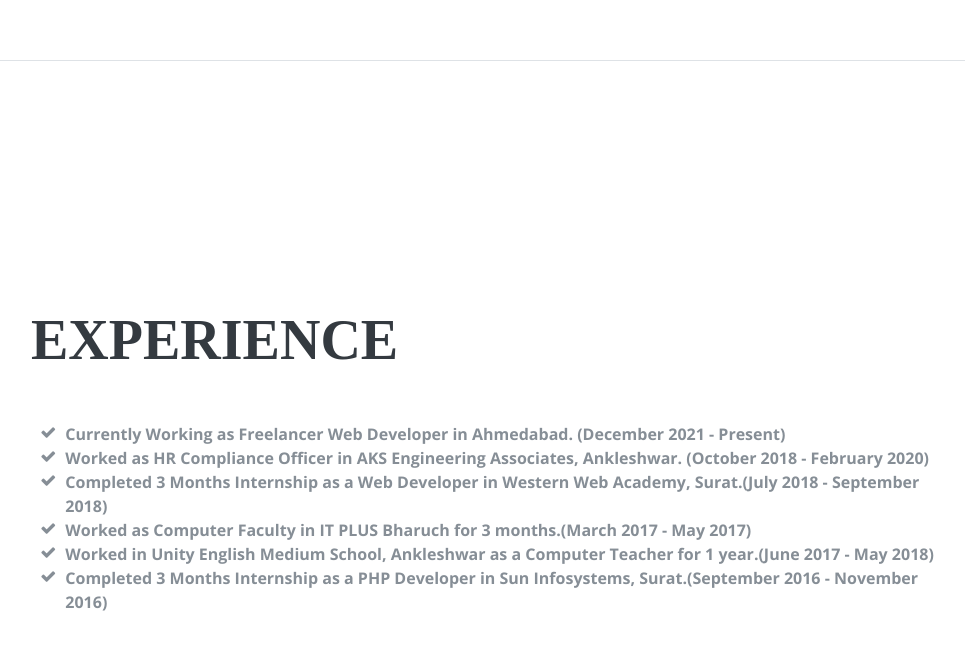
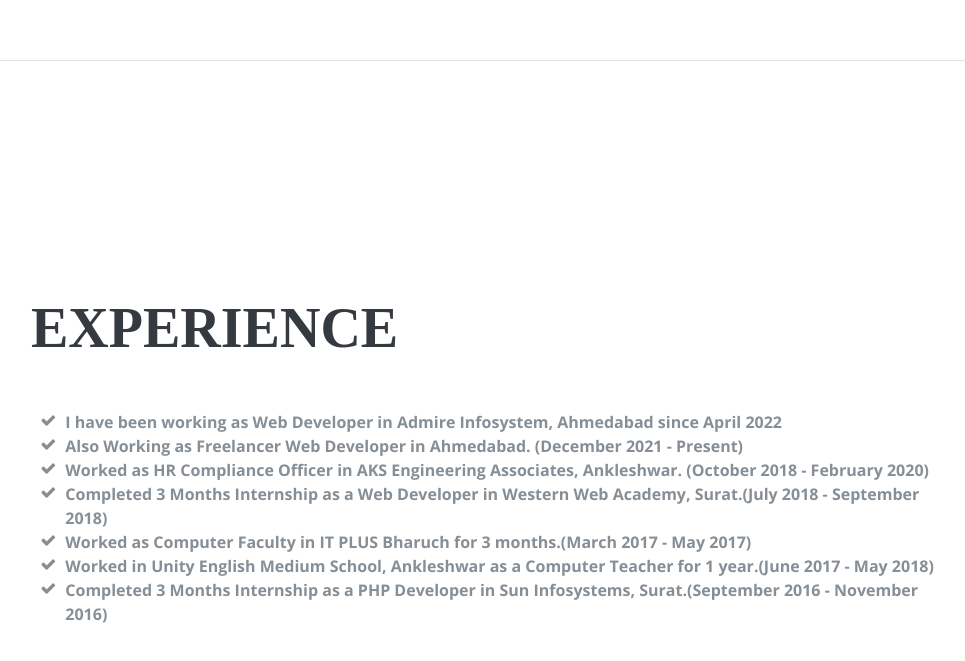
Before and after one commit to Brijisha/brijishadoshi.in, a plain HTML site: page index.html in a window 1280 px wide. Shown: the part 4258-4919 px from the top of the page, without its empty margins (289-1254 px from the left). Drawn offline with nearby package versions, Linux system fonts and the light colour scheme; a web font is replaced by a local one.

Commit message:
Chang in Experience

```diff
--- a/index.html
+++ b/index.html
@@ -318,7 +318,8 @@
             <div class="my-auto">
               <h2 class="mb-5">Experience</h2>
               <ul class="fa-ul mb-0">
-                <li><i class="fa-li fa fa-check"></i>Currently Working as Freelancer Web Developer in Ahmedabad. (December 2021 - Present)</li>
+                <li><i class="fa-li fa fa-check"></i>I have been working as Web Developer in Admire Infosystem, Ahmedabad since April 2022</li>
+                <li><i class="fa-li fa fa-check"></i>Also Working as Freelancer Web Developer in Ahmedabad. (December 2021 - Present)</li>
                 <li><i class="fa-li fa fa-check"></i>Worked as HR Compliance Officer in AKS Engineering Associates, Ankleshwar. (October 2018 - February 2020)</li> <li><i class="fa-li fa fa-check"></i>Completed 3 Months Internship as a Web Developer in Western Web Academy, Surat.(July 2018 - September 2018)</li>
                 <li><i class="fa-li fa fa-check"></i>Worked as Computer Faculty in IT PLUS Bharuch for 3 months.(March 2017 - May 2017)</li>
                 <li><i class="fa-li fa fa-check"></i>Worked in Unity English Medium School, Ankleshwar as a Computer Teacher for 1 year.(June 2017 - May 2018)</li> <li><i class="fa-li fa fa-check"></i>Completed 3 Months Internship as a PHP   Developer in Sun Infosystems, Surat.(September 2016 - November 2016)</li>
```
Also changed, not shown: 2 other files.
